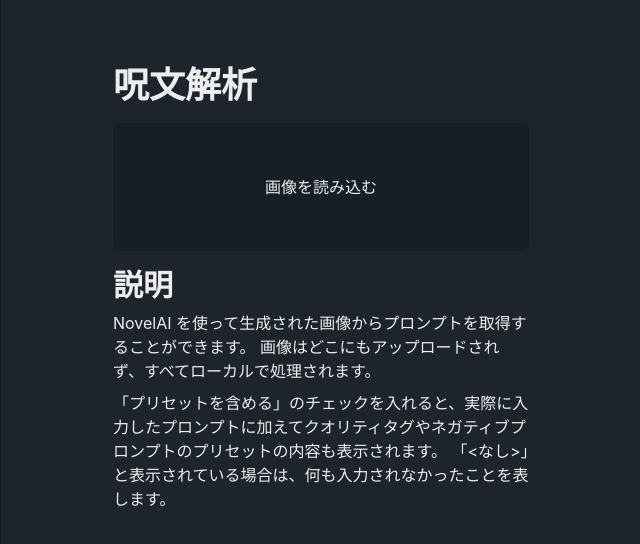
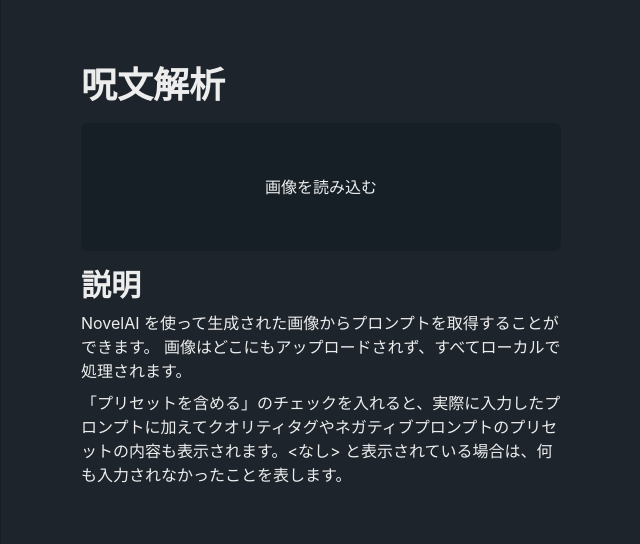
Before and after one commit to AI-Creators-Society/NAIWizard, a Next.js app: page /loader in a window 1280 px wide. Shown: the top 544 px of the page, without its empty margins (319-959 px from the left). Built offline with nearby package versions, Linux system fonts and the light colour scheme.

Commit message:
chore: improve css

```diff
--- a/src/pages/loader.tsx
+++ b/src/pages/loader.tsx
@@ -33,7 +33,7 @@ const Page = () => {
     }, [image])
     return (
         <Container maxW={"container.sm"} h={"full"} backgroundColor={"background.secondary"} overflow={"hidden"}>
-            <Box m={"8"} py={"4"} px={"16"} h={"full"}>
+            <Box m={["0", "8"]} py={"4"} px={["0", "4", "8"]} h={"full"}>
                 <Heading my={"4"} fontWeight={"semibold"}>
                     {t.PROMPT_LOADER}
                 </Heading>
@@ -87,7 +87,7 @@ const Page = () => {
                     </Text>
                     <Text my={"2"}>
                         「プリセットを含める」のチェックを入れると、実際に入力したプロンプトに加えてクオリティタグやネガティブプロンプトのプリセットの内容も表示されます。
-                        「{"<なし>"}」と表示されている場合は、何も入力されなかったことを表します。
+                        {"<なし>"} と表示されている場合は、何も入力されなかったことを表します。
                     </Text>
                 </Box>
             </Box>
```
